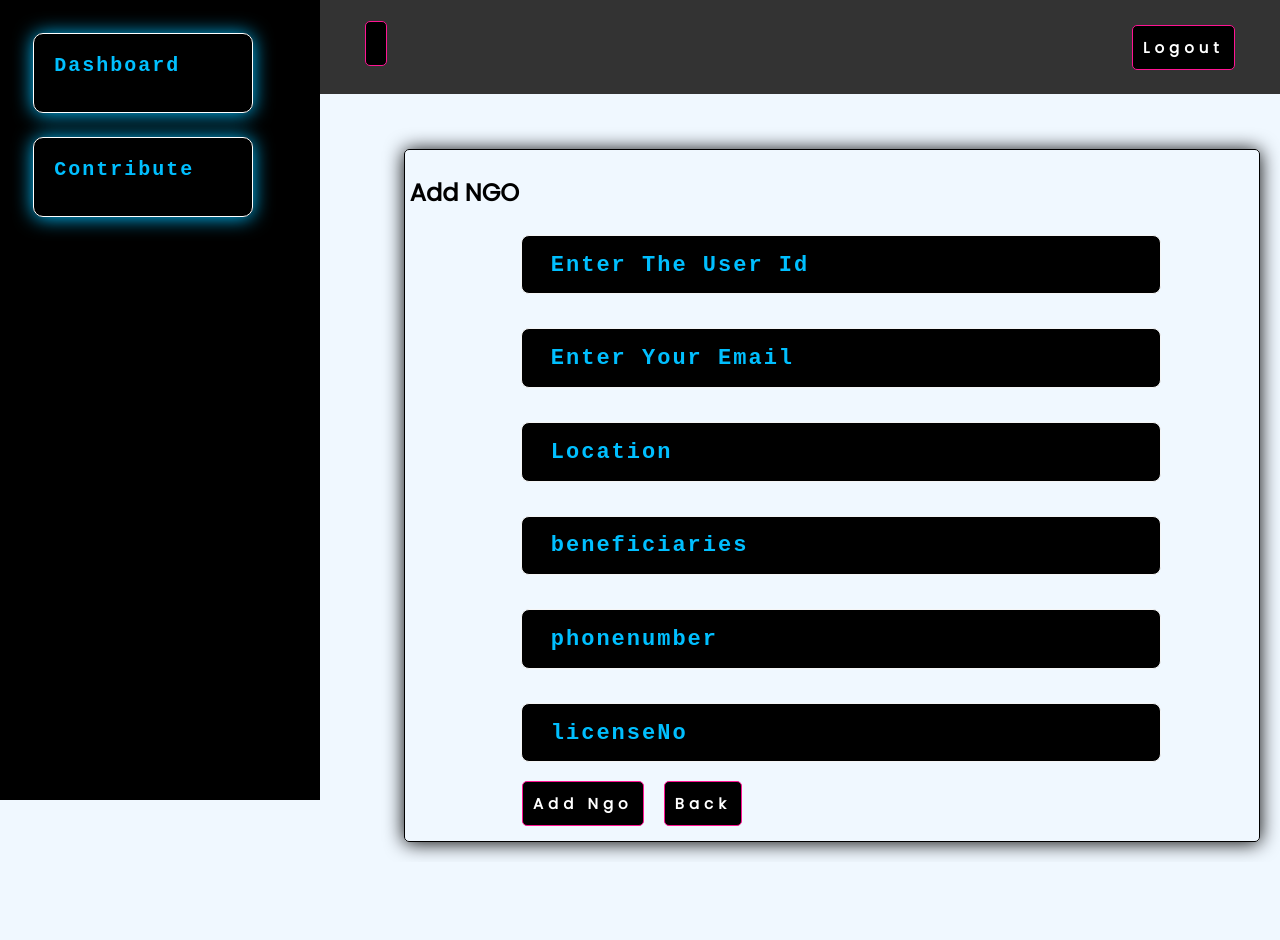
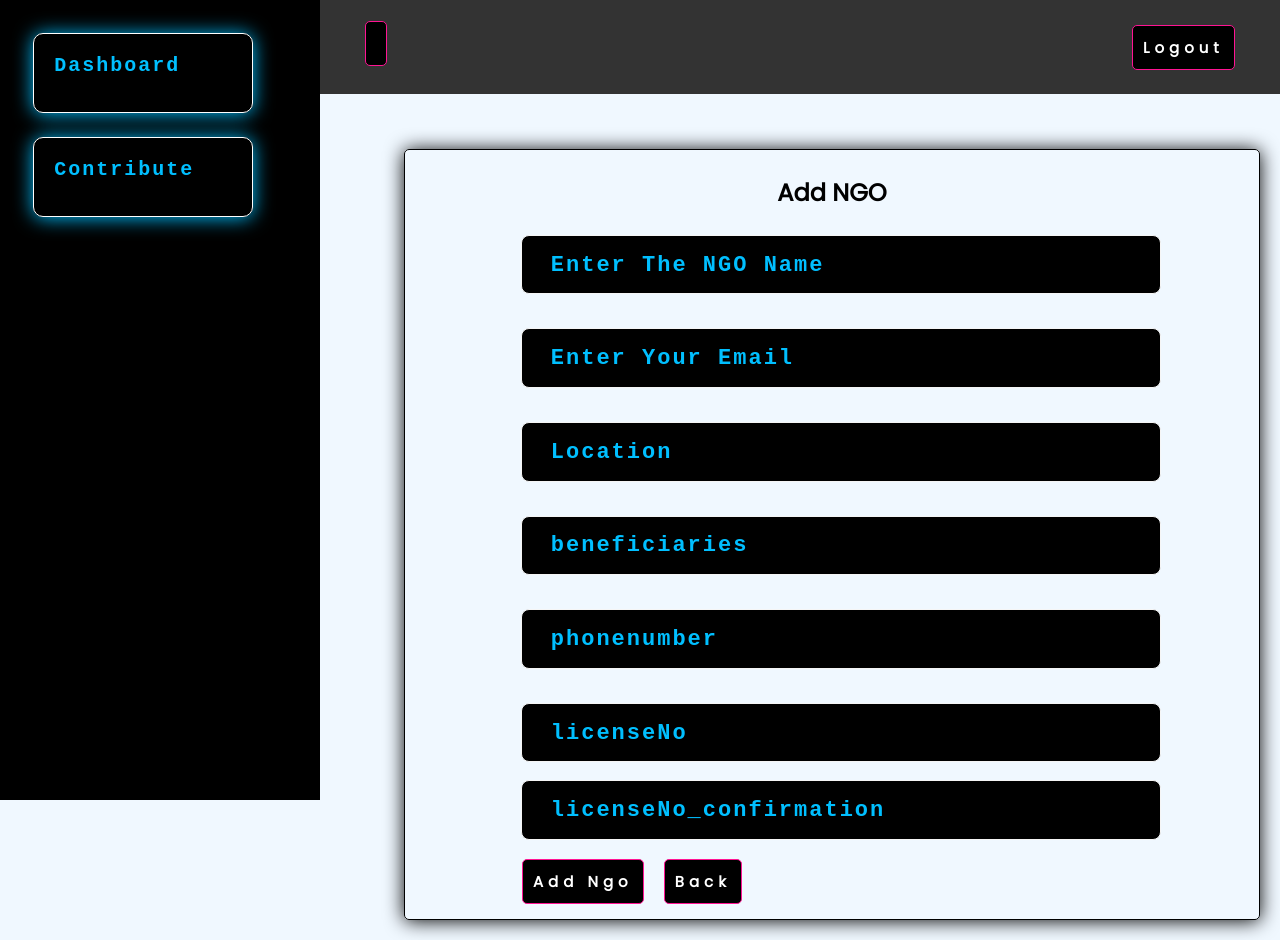
Before and after one commit to KambonoJeff/REACT-FRONT_DONATION_API, a React (Create React App) app: page /ngo/show/new in a window 1280 px wide. Before the commit the page ends 862 px from the top, so only its background shows below. Built offline with nearby package versions, Linux system fonts and the light colour scheme; no server answers; sample sign-in values are in the browser's storage.

Commit message:
Add Request Button Development

```diff
--- a/src/components/editForm/Ngo.jsx
+++ b/src/components/editForm/Ngo.jsx
@@ -9,6 +9,7 @@ export default function Ngo() {
   const beneficiariesRef = useRef();
   const phonenumberRef = useRef();
   const licenseNoRef = useRef();
+  const licenseNo_confirmationRef = useRef();
 
   const onSubmit = (event)=>{
     event.preventDefault()
@@ -19,6 +20,7 @@ export default function Ngo() {
       beneficiaries : beneficiariesRef.current.value,
       phonenumber : phonenumberRef.current.value,
       licenseNo : licenseNoRef.current.value,
+      licenseNo_confirmation : licenseNo_confirmationRef.current.value,
     }
     console.log(payload)
     axiosClient.post('/ngo/register').then((res)=>{console.log(res)}).catch((err)=>{
@@ -31,11 +33,11 @@ export default function Ngo() {
     <br />
 
     <div className="brd">
-            <h2> Add NGO </h2>
+            <h2 align='center'> Add NGO </h2>
 
      <form action="" onSubmit={onSubmit} method="post">
        <div className="form-control">
-       <input ref={nameRef} type="text" name="name" id="name" placeholder='Enter The User Id'/>
+       <input ref={nameRef} type="text" name="name" id="name" placeholder='Enter The NGO Name'/>
 
        </div>
 
@@ -59,6 +61,7 @@ export default function Ngo() {
        </div>
        <div className="form-control">
        <input type="text" name="licenseNo" id="licenseNo" placeholder='licenseNo' ref={licenseNoRef} />
+       <input type="text" name="licenseNo_confirmation" id="licenseNo_confirmation" placeholder='licenseNo_confirmation' ref={licenseNo_confirmationRef} />
 
        </div>
 
```
